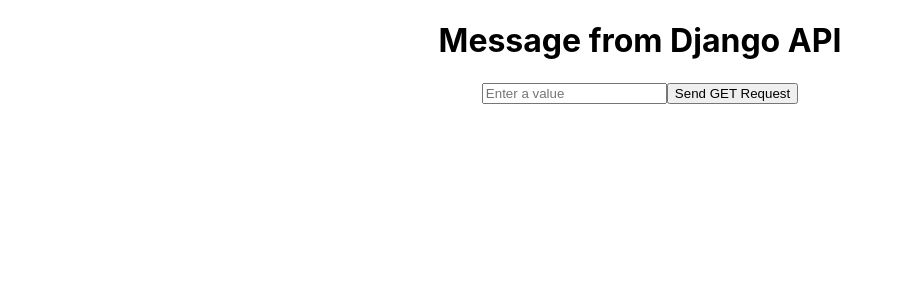
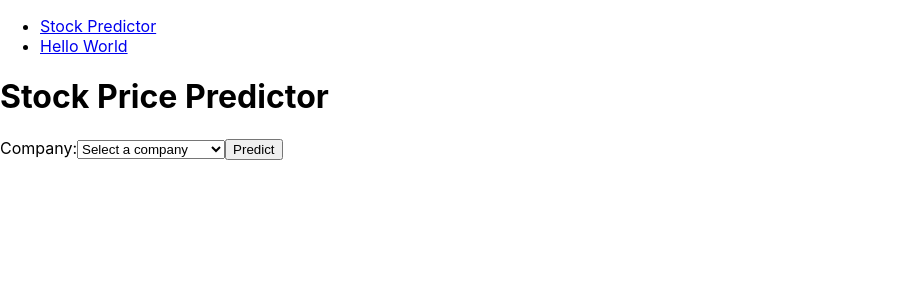
Before and after one commit to aksnd/madcamp4_front, a React (Create React App) app: page /predict in a window 1280 px wide. Shown: the top 300 px of the page, without its empty margins (0-902 px from the left). Built offline with nearby package versions, Linux system fonts and the light colour scheme.

Commit message:
make some functions

```diff
--- a/package.json
+++ b/package.json
@@ -8,6 +8,7 @@
     "@testing-library/user-event": "^13.5.0",
     "react": "^18.3.1",
     "react-dom": "^18.3.1",
+    "react-router-dom": "^6.25.1",
     "react-scripts": "5.0.1",
     "web-vitals": "^2.1.4"
   },
--- a/src/App.js
+++ b/src/App.js
@@ -1,32 +1,28 @@
-// src/App.js
-
-import React, { useState } from 'react';
-import './App.css';
+import React from 'react';
+import { BrowserRouter as Router, Route, Routes, Link } from 'react-router-dom';
+import StockPredictor from './StockPredictor';
+import MainPage from './MainPage';
 
 function App() {
-  const [inputValue, setInputValue] = useState('');
-  const [message, setMessage] = useState('');
-
-  const handleGetRequest = () => {
-    fetch(`http://52.78.53.98:8000/simple-text/${inputValue}/`)
-      .then(response => response.json())
-      .then(data => setMessage(data.message))
-      .catch(error => console.error('Error:', error));
-  };
-
   return (
-    <div className="App">
-      <h1>Message from Django API</h1>
-
-      <input
-        type="text"
-        value={inputValue}
-        onChange={e => setInputValue(e.target.value)}
-        placeholder="Enter a value"
-      />
-      <button onClick={handleGetRequest}>Send GET Request</button>
-      <p>{message}</p>
-    </div>
+    <Router>
+      <div>
+        <nav>
+          <ul>
+            <li>
+              <Link to="/predict">Stock Predictor</Link>
+            </li>
+            <li>
+              <Link to="/mainpage">Hello World</Link>
+            </li>
+          </ul>
+        </nav>
+        <Routes>
+          <Route path="/predict" element={<StockPredictor />} />
+          <Route path="/mainPage" element={<MainPage />} />
+        </Routes>
+      </div>
+    </Router>
   );
 }
 
--- /dev/null
+++ b/src/MainPage.js
@@ -0,0 +1,33 @@
+// src/App.js
+
+import React, { useState } from 'react';
+import './App.css';
+
+function MainPage() {
+  const [inputValue, setInputValue] = useState('');
+  const [message, setMessage] = useState('');
+
+  const handleGetRequest = () => {
+    fetch(`http://52.78.53.98:8000/simple-text/${inputValue}/`)
+      .then(response => response.json())
+      .then(data => setMessage(data.message))
+      .catch(error => console.error('Error:', error));
+  };
+
+  return (
+    <div className="App">
+      <h1>Message from Django API</h1>
+
+      <input
+        type="text"
+        value={inputValue}
+        onChange={e => setInputValue(e.target.value)}
+        placeholder="Enter a value"
+      />
+      <button onClick={handleGetRequest}>Send GET Request</button>
+      <p>{message}</p>
+    </div>
+  );
+}
+
+export default MainPage;
--- /dev/null
+++ b/src/StockPredictor.js
@@ -0,0 +1,38 @@
+import React, { useState } from 'react';
+
+function StockPredictor() {
+  const [ticker, setTicker] = useState('');
+  const [price, setPrice] = useState(null);
+
+  const handleSubmit = async (e) => {
+    e.preventDefault();
+    const response = await fetch(`http://52.78.53.98:8000/predict/?ticker=${ticker}`);
+    const data = await response.json();
+    setPrice(data.prediction);
+  };
+
+  return (
+    <div>
+      <h1>Stock Price Predictor</h1>
+      <form onSubmit={handleSubmit}>
+        <label>
+          Company:
+          <select value={ticker} onChange={(e) => setTicker(e.target.value)} required>
+            <option value="">Select a company</option>
+            <option value="005930.KS">Samsung Electronics</option>
+            <option value="000660.KS">SK Hynix</option>
+            <option value="005380.KS">Hyundai Motor</option>
+          </select>
+        </label>
+        <button type="submit">Predict</button>
+      </form>
+      {price && (
+        <div>
+          <h2>Price: {price}</h2>
+        </div>
+      )}
+    </div>
+  );
+}
+
+export default StockPredictor;
```
Also changed, not shown: 1 other file (tests, documents, lock files or other folders).
